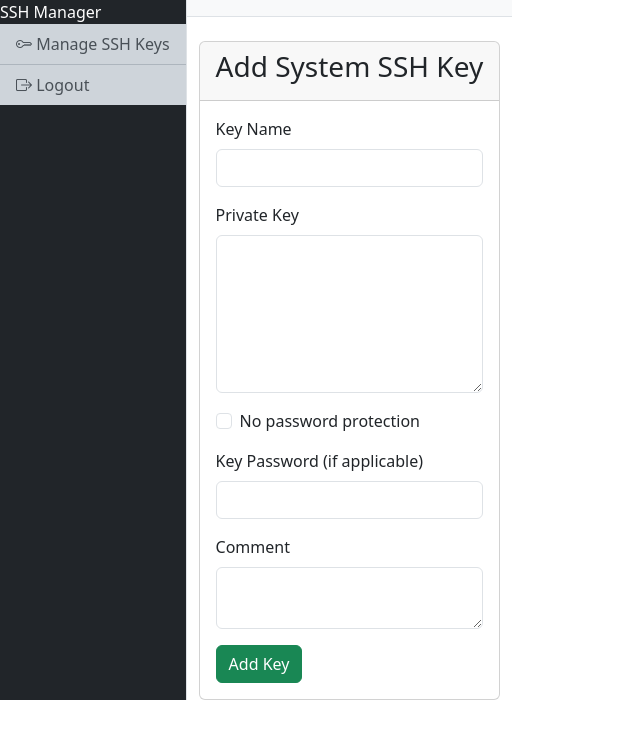
After one commit to Malakhovskyy/ssh-auth-api, a FastAPI app: template app/templates/add_system_ssh_key.html in a window 1280 px wide. The commit adds this page. Shown: the top 739 px of the page, without its empty margins (0-640 px from the left). Run offline with FastAPI, Linux system fonts and the light colour scheme; the template is opened without the code that fills it, so the values that code supplies are empty; parts of the project's set-up code (start-up, migrations or seed data) failed here and were passed over; some libraries are stand-ins or nearby versions.

Commit message:
added system ssh menu 	modified:   app/models/models.py 	modified:   app/routes/admin_routes.py 	new file:   app/templates/add_system_ssh_key.html 	modified:   app/templates/base.html 	new file:   app/templates/system_ssh_keys.html

```diff
--- /dev/null
+++ b/app/templates/add_system_ssh_key.html
@@ -0,0 +1,51 @@
+{% extends "base.html" %}
+{% block title %}Add System SSH Key{% endblock %}
+
+{% block content %}
+<div class="card">
+  <div class="card-header">
+    <h3 class="card-title">Add System SSH Key</h3>
+  </div>
+  <div class="card-body">
+    <form method="post" action="/admin/system-ssh-keys/add">
+      <div class="mb-3">
+        <label for="key_name" class="form-label">Key Name</label>
+        <input type="text" class="form-control" id="key_name" name="key_name" required>
+      </div>
+
+      <div class="mb-3">
+        <label for="key_data" class="form-label">Private Key</label>
+        <textarea class="form-control" id="key_data" name="key_data" rows="6" required></textarea>
+      </div>
+
+      <div class="mb-3 form-check">
+        <input type="checkbox" class="form-check-input" id="no_password_checkbox" onclick="togglePasswordField()">
+        <label class="form-check-label" for="no_password_checkbox">No password protection</label>
+      </div>
+
+      <div class="mb-3">
+        <label for="key_password" class="form-label">Key Password (if applicable)</label>
+        <input type="password" class="form-control" id="key_password" name="key_password">
+      </div>
+
+      <div class="mb-3">
+        <label for="comment" class="form-label">Comment</label>
+        <textarea class="form-control" id="comment" name="comment" rows="2"></textarea>
+      </div>
+
+      <button type="submit" class="btn btn-success">Add Key</button>
+    </form>
+  </div>
+</div>
+
+<script>
+  function togglePasswordField() {
+    const checkbox = document.getElementById("no_password_checkbox");
+    const passwordField = document.getElementById("key_password");
+    passwordField.disabled = checkbox.checked;
+    if (checkbox.checked) {
+      passwordField.value = "";
+    }
+  }
+</script>
+{% endblock %}
--- a/app/templates/base.html
+++ b/app/templates/base.html
@@ -46,6 +46,9 @@
                 <a href="/admin/provision-task" class="list-group-item list-group-item-action list-group-item-dark">
                     <i class="bi bi-tools"></i> Provision Tasks
                 </a>
+                <a href="/admin/system-ssh-keys" class="list-group-item list-group-item-action list-group-item-dark">
+                    <i class="bi bi-key-fill"></i> System SSH Keys
+                </a>
             {% endif %}
             <a href="/admin/ssh-keys" class="list-group-item list-group-item-action list-group-item-dark">
                 <i class="bi bi-key"></i> Manage SSH Keys
```
Also changed, not shown: app/models/models.py (+10 -1 lines), app/routes/admin_routes.py (+56 -0 lines), app/templates/system_ssh_keys.html (added, +37 -0 lines).
